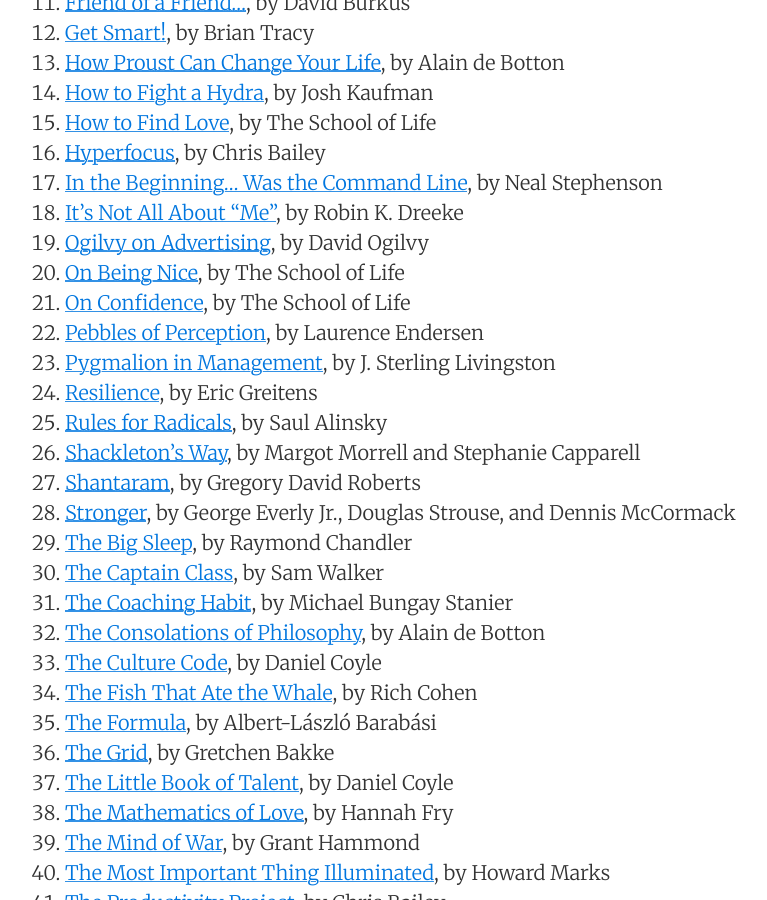
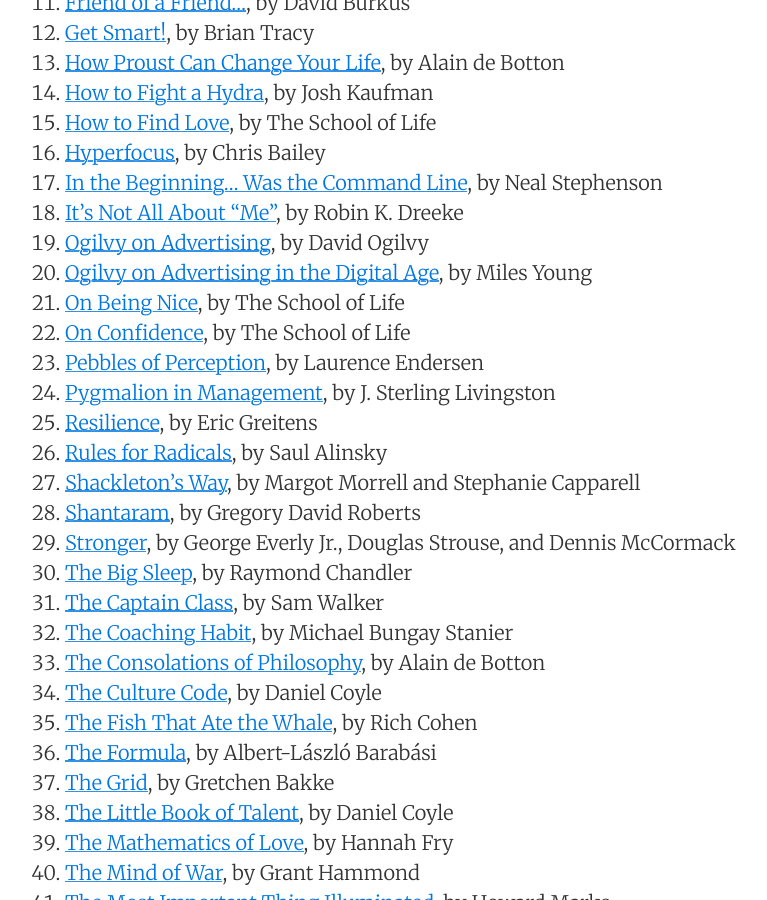
Before and after one commit to sewardlee337/sewardlee337.github.io, a Jekyll site: the page built from readinglist.md, in a window 1280 px wide and 900 px high, scrolled down 890 px. Shown: the whole window, without its empty margins (195-962 px from the left). Built offline with Jekyll 4.4.1, drawn with Linux system fonts in a browser that asks for light colours; nearby versions of some CDN libraries.

Commit message:
Update reading list

```diff
--- a/readinglist.md
+++ b/readinglist.md
@@ -38,6 +38,7 @@ _"My alma mater was books, a good library... I could spend the rest of my life r
 1. [In the Beginning... Was the Command Line](https://amzn.to/2CN0T8n), by Neal Stephenson
 1. [It's Not All About "Me"](https://amzn.to/2XT1BdY), by Robin K. Dreeke
 1. [Ogilvy on Advertising](https://amzn.to/34nNDDr), by David Ogilvy
+1. [Ogilvy on Advertising in the Digital Age](https://amzn.to/34sP2Jh), by Miles Young
 1. [On Being Nice](https://amzn.to/2X7IU5N), by The School of Life
 1. [On Confidence](https://amzn.to/2D08osI), by The School of Life
 1. [Pebbles of Perception](https://amzn.to/2ScgR5O), by Laurence Endersen
```
